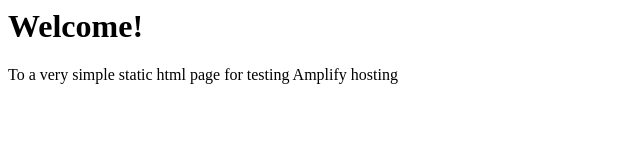
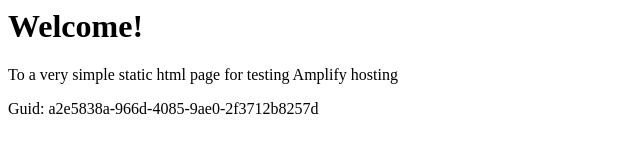
Before and after one commit to aws-aemilia-fra/Github-PR-Commit-Integration-Test-DoNotTouch-GitHubAutoBuildCanaryTest-v1-preprod-eu-central-1, a website: page src/index.html in a window 1280 px wide. Shown: the whole page, without its empty margins (0-640 px from the left). Drawn offline with Linux system fonts and the light colour scheme.

Commit message:
commit from integ tests

```diff
--- a/src/index.html
+++ b/src/index.html
@@ -1,3 +1,5 @@
+
+
 <html lang="en">
 
 <head>
@@ -10,6 +12,6 @@
 <body>
     <h1>Welcome!</h1>
     <p>To a very simple static html page for testing Amplify hosting</p>
-</body>
+    <p>Guid: a2e5838a-966d-4085-9ae0-2f3712b8257d</p></body>
 
 </html>
```
